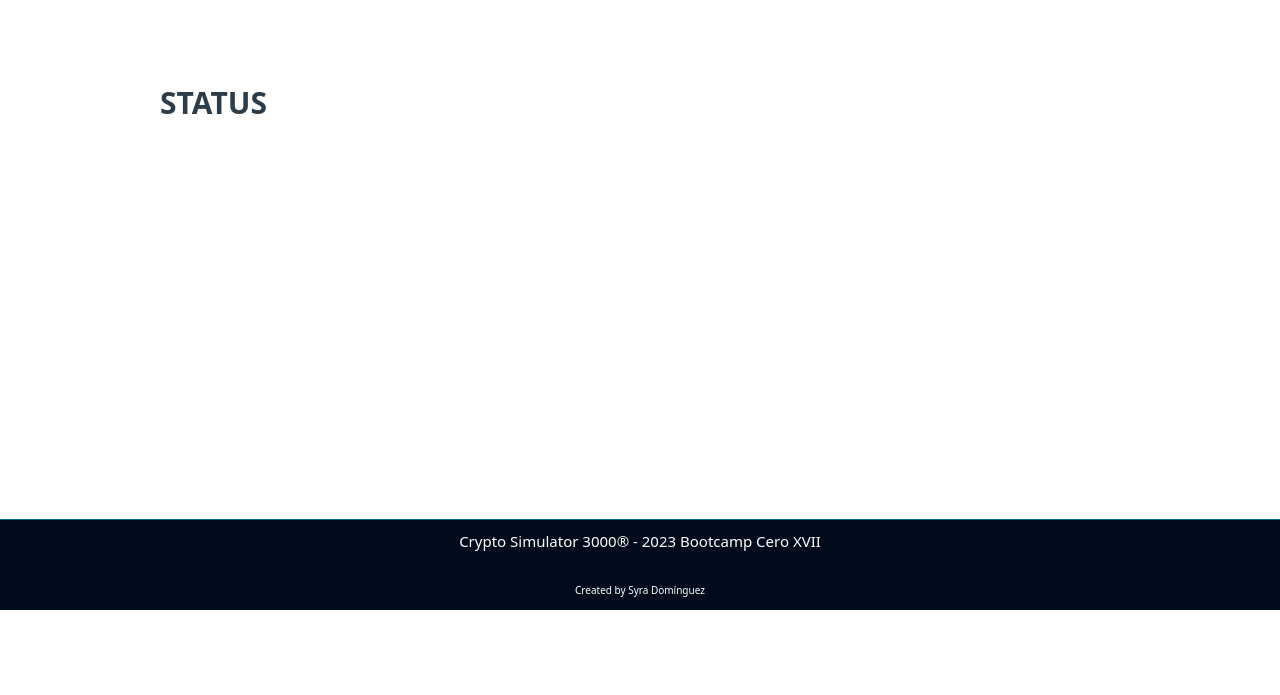
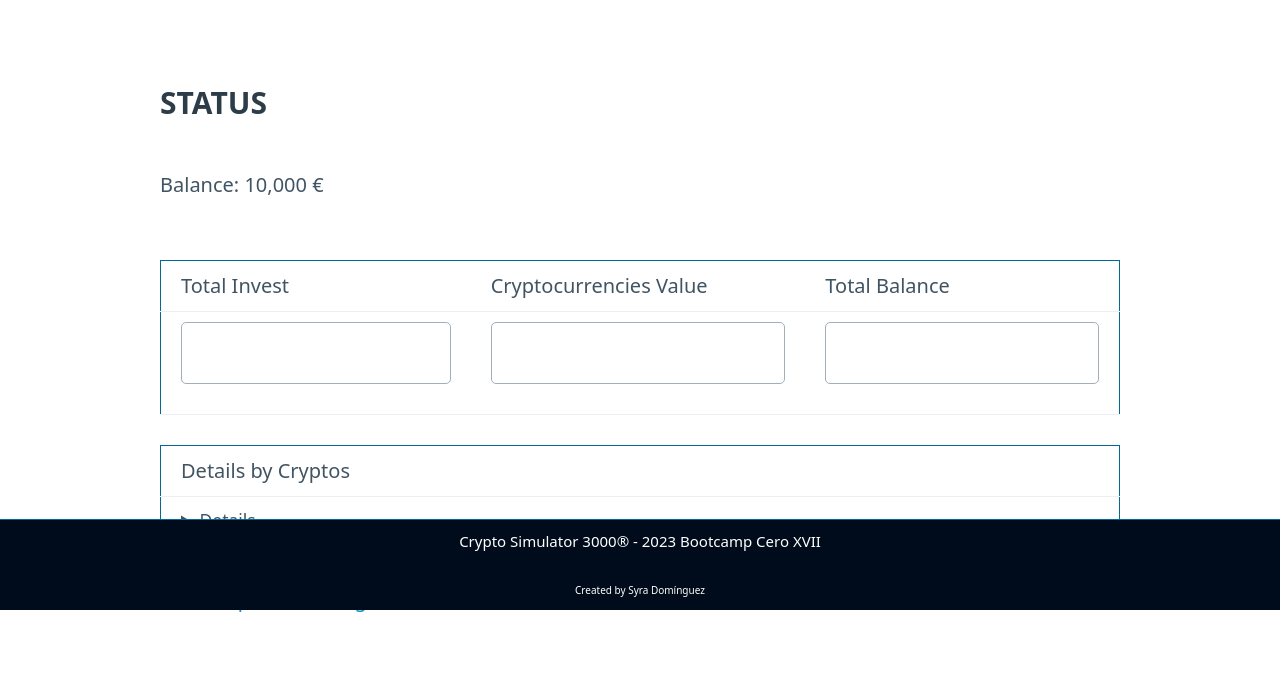
Before and after one commit to SyraDominguez/CS3000, a Flask app: page /status in a window 1280 px wide. Shown: the part 190-885 px from the top of the page. Before the commit the page ends 800 px from the top, so only its background shows below. Run offline with Flask 3, Linux system fonts and the light colour scheme; lists and menus that the app fills with data are empty; parts of the project's set-up code (start-up, migrations or seed data) failed here and were passed over.

Commit message:
feat: creo el formulario de pagina de status

```diff
--- a/CS3000/templates/status.html
+++ b/CS3000/templates/status.html
@@ -3,3 +3,67 @@
 {% block page_title %}
 <h3>STATUS</h3>
 {% endblock page_title %}
+
+{% block contenido %}
+
+<div id="user-balance" class="user-balance">
+    <p>Balance: 10,000 €</p>
+</div>
+
+<br>
+
+<div class="status-container">
+    <table class="paper grid grid1">
+        <tr class="titulo-tabla">
+            <th>Total Invest</th>
+            <th>Cryptocurrencies Value</th>
+            <th>Total Balance</th>
+        </tr>
+        <tr>
+            <td>
+                <input type="number" id="euros-gastados" name="euros-gastados" readonly>
+            </td>
+            <td>
+                <input type="number" id="valor-criptos" name="valor-criptos" readonly>
+            </td>
+            <td>
+                <input type="number" id="total-balance" name="total-balance" readonly>
+            </td>
+        </tr>
+    </table>
+
+    <br>
+
+    <table class="paper grid grid1">
+        <tr class="titulo-tabla">
+            <th>Details by Cryptos</th>
+        </tr>
+        <tr>
+            <td>
+                <details>
+                    <div class="scrollable-details">
+                        {% if operaciones %}
+                            {% for operacion in operaciones %}
+                                <p>{{ operacion[0] }}: {{ operacion[1] }}</p>
+                            {% endfor %}
+                        {% else %}
+                            <p>No movements</p>
+                        {% endif %}
+                    </div>
+                </details>
+            </td>
+        </tr>
+    </table>
+</div>
+
+<div id="page-buttons">
+    <a href="/home" class="page-button">Home</a>
+    <a href="/operations" class="page-button">Operations</a>
+    <a href="/login" class="page-button">Logout</a>
+</div>
+
+
+
+
+
+{% endblock contenido %}
```
